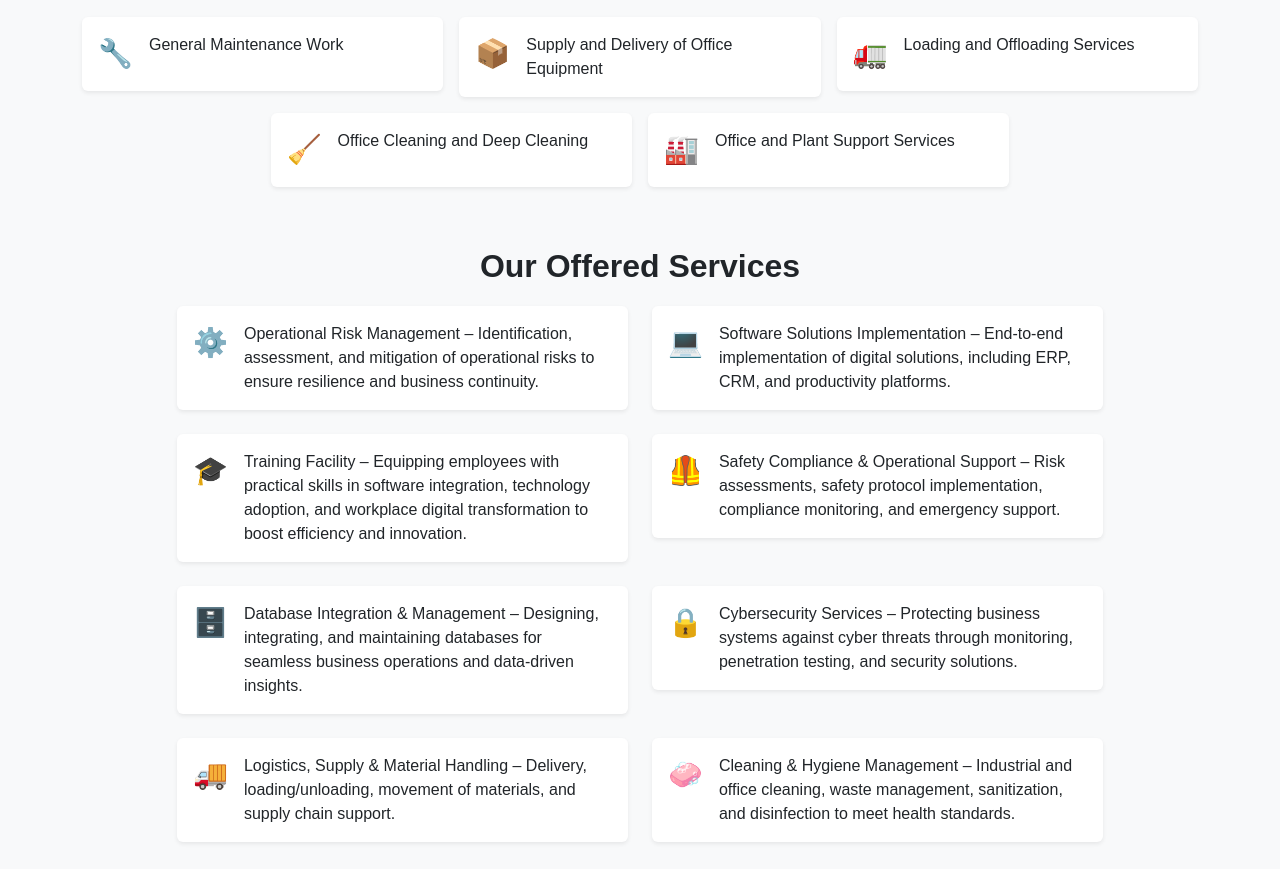
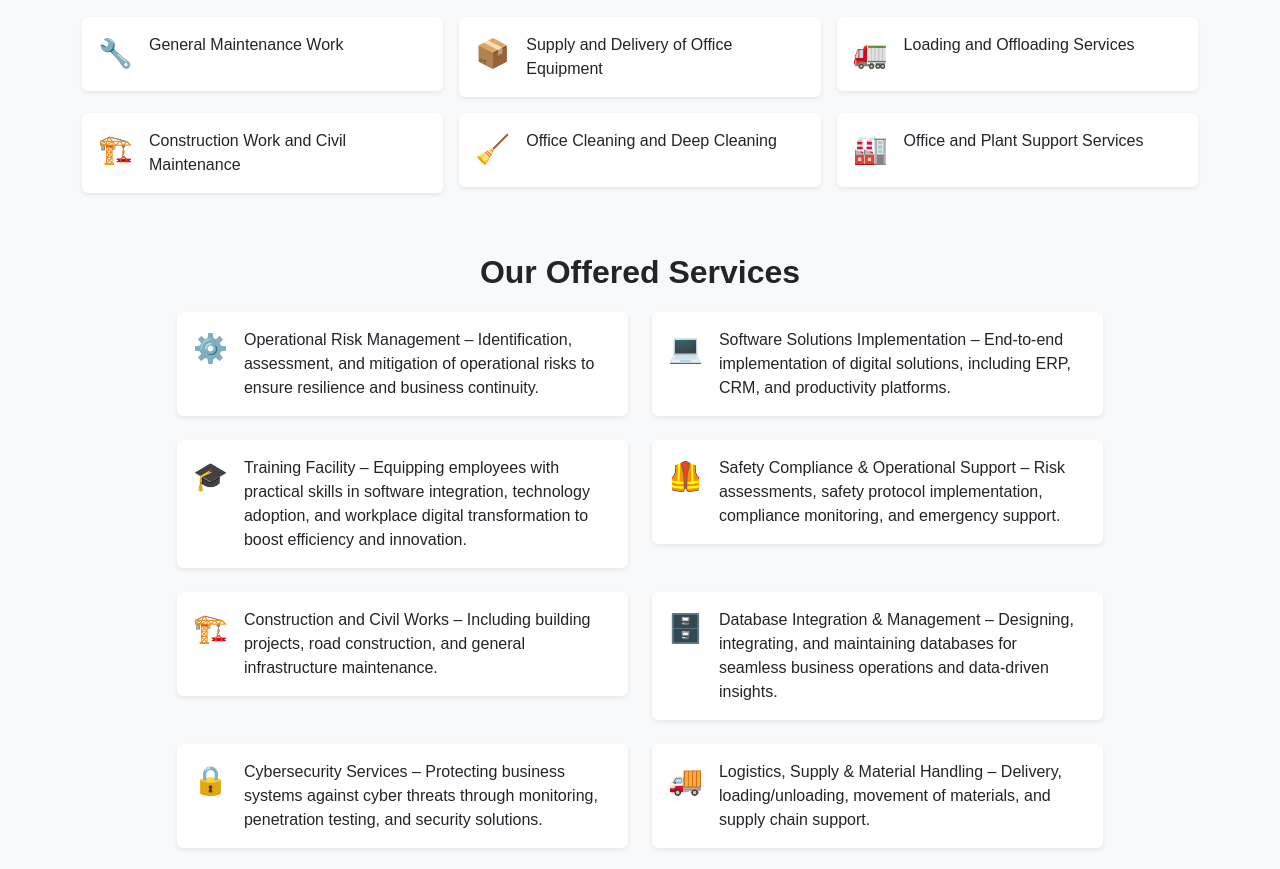
Before and after one commit to mary-mathebula/safety360, a plain HTML site: page index.html in a window 1280 px wide. Shown: the part 1301-2170 px from the top of the page. Drawn offline with nearby package versions, Linux system fonts and the light colour scheme.

Commit message:
Made changes to webiste.

```diff
--- a/index.html
+++ b/index.html
@@ -123,6 +123,14 @@
         <p class="mb-0 text-start">Loading and Offloading Services</p>
       </div>
     </div>
+
+    <div class="col-md-4">
+  <div class="d-flex align-items-start p-3 bg-white shadow-sm rounded">
+    <span class="me-3 fs-3 text-primary">🏗️</span>
+    <p class="mb-0 text-start">Construction Work and Civil Maintenance</p>
+  </div>
+</div>
+
     <div class="col-md-4">
       <div class="d-flex align-items-start p-3 bg-white shadow-sm rounded">
         <span class="me-3 fs-3 text-primary">🧹</span>
@@ -179,6 +187,17 @@
         </p>
       </div>
     </div>
+
+  <div class="col-md-5">
+    <div class="d-flex align-items-start p-3 bg-white shadow-sm rounded">
+      <span class="me-3 fs-3 text-primary">🏗️</span>
+      <p class="mb-0 text-start">
+        Construction and Civil Works – Including building projects, road construction, and general infrastructure maintenance.
+      </p>
+    </div>
+  </div>
+
+
 
     <div class="col-md-5">
       <div class="d-flex align-items-start p-3 bg-white shadow-sm rounded">
```
